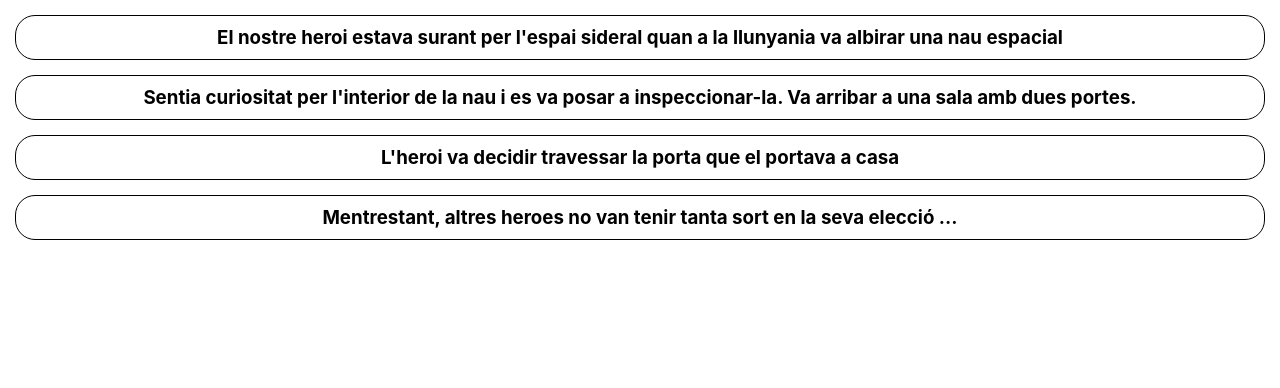
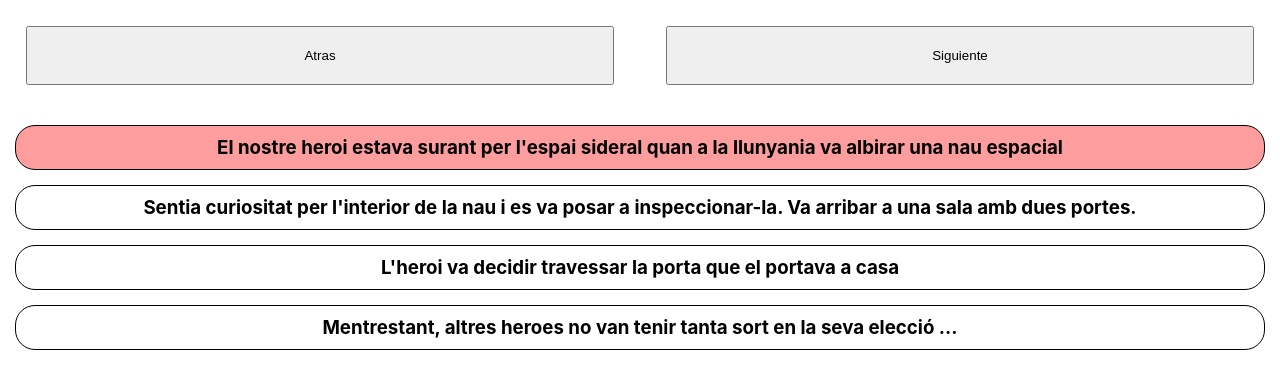
Before and after one commit to lauracapella/react_project_tootltip_guide, a React (Create React App) app: page / in a window 1280 px wide. Shown: the top 388 px of the page. Built offline with nearby package versions, Linux system fonts and the light colour scheme.

Commit message:
select sentence from button

```diff
--- a/src/App.css
+++ b/src/App.css
@@ -1,40 +1,33 @@
-.App {
-  text-align: center;
-}
-
-.App-logo {
-  height: 40vmin;
-  pointer-events: none;
-}
-
-@media (prefers-reduced-motion: no-preference) {
-  .App-logo {
-    animation: App-logo-spin infinite 20s linear;
-  }
-}
-
-.App-header {
-  background-color: #282c34;
-  min-height: 100vh;
-  display: flex;
-  flex-direction: column;
-  align-items: center;
-  justify-content: center;
-  font-size: calc(10px + 2vmin);
-  color: white;
-}
-
-.App-link {
-  color: #61dafb;
-}
 
 .style__frase{
   border: solid 1px;
   display:flex;
   justify-content: center;
-  margin: 15px;
+  margin:15px;
   border-radius: 20px;
   padding: 10px;
+  background-color: white;
+}
+
+.style__frase_red {
+  border: solid 1px;
+  display:flex;
+  justify-content: center;
+  margin:15px;
+  border-radius: 20px;
+  padding: 10px;
+  background-color:rgb(254, 157, 157);
+}
+
+.botones{
+  width: 46%;
+  padding: 20px;
+  margin: 2%;
+}
+
+* {
+  margin: 0;
+  padding: 0;
 }
 
 @keyframes App-logo-spin {
--- a/src/App.js
+++ b/src/App.js
@@ -1,29 +1,26 @@
 //import logo from './logo.svg';
 import './App.css';
-import data from './data'
 //import styled from 'styled-components';
-//import Frase from '../components/scene/Scene'
-//import React, { count, useState } from "react";
+import React, { count, useState } from "react";
+import useEffect from "react";
+
+import data from "./data"
 
 
+function App(props) {
+  const [count, setCount] = useState(0);
 
-function Frase(props){
+  const contadorMas = () => setCount(count + 1);
+  const contadorMenos = () => setCount(count - 1);
+  const frasesList = data.frases.map((frase, index) =>
+    <li key={index} className={index===count? 'style__frase_red': 'style__frase'}> {frase}</li>
+  );
 
-  //const frases =[];
-  //let i =1;
-  //const fraseShow = frases.map (frase => i++)
-  //alert (frases[i]);
-  //const [count, setCount] = useState(frases.i);
-  return <h3 className='style__frase' >{data.frases[props.i]}</h3>
-}
-
-function App() {
   return (
     <>
-    <Frase i='0' />
-    <Frase i='1'/>
-    <Frase i='2'/>
-    <Frase i='3'/>
+    <button className='botones' onClick={contadorMenos}>Atras</button>
+    <button className='botones' onClick={contadorMas}>Siguiente</button>
+    <h3 ><ul>{frasesList}</ul></h3>
     </>
   );
 }
```
